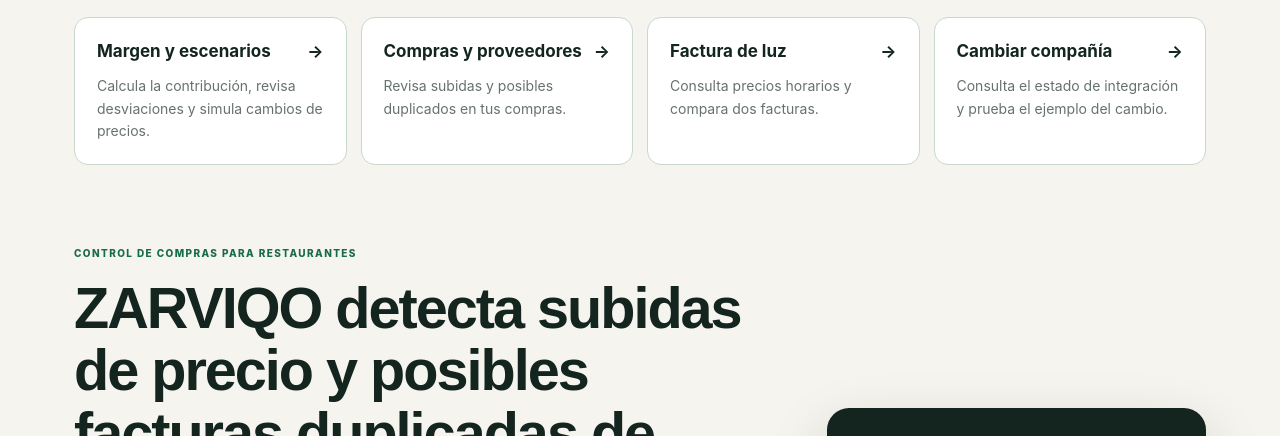
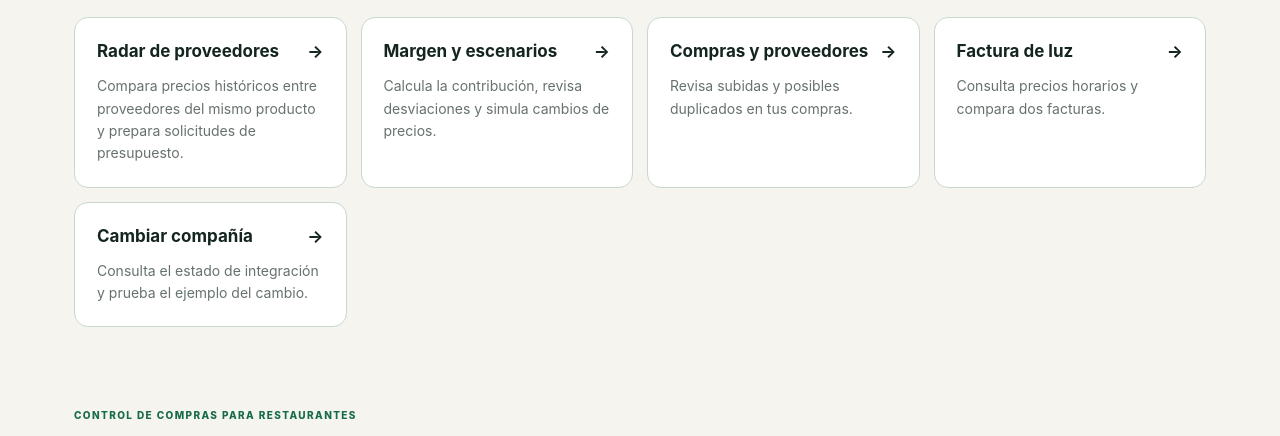
Before and after one commit to jlunasaiz-hue/margen-web, a website: page index.html in a window 1280 px wide. Shown: the part 292-728 px from the top of the page. Drawn offline with Linux system fonts and the light colour scheme.

Commit message:
Feature sourcing radar on ZARVIQO public landing page

```diff
--- a/index.html
+++ b/index.html
@@ -42,7 +42,7 @@
 
     <aside class="connectivity-strip" aria-label="Conexión"><span id="offlineStatusText" role="status" aria-live="polite">Preparando acceso sin conexión…</span><div><button type="button" id="offlineUpdateButton" hidden>Actualizar versión</button><button type="button" id="offlineInstallButton">Instalar ZARVIQO</button></div></aside>
     <main id="contenido">
-      <section class="tool-launcher" aria-labelledby="toolsTitle"><span class="kicker">ENTRA EN TU PANEL</span><h2 id="toolsTitle">¿Qué quieres revisar?</h2><div class="tool-grid"><a href="./app.html?view=margin"><strong>Margen y escenarios <span aria-hidden="true">→</span></strong><span>Calcula la contribución, revisa desviaciones y simula cambios de precios.</span></a><a href="./app.html"><strong>Compras y proveedores <span aria-hidden="true">→</span></strong><span>Revisa subidas y posibles duplicados en tus compras.</span></a><a href="./app.html?view=electricity"><strong>Factura de luz <span aria-hidden="true">→</span></strong><span>Consulta precios horarios y compara dos facturas.</span></a><a href="./app.html?view=switch"><strong>Cambiar compañía <span aria-hidden="true">→</span></strong><span>Consulta el estado de integración y prueba el ejemplo del cambio.</span></a></div></section>
+      <section class="tool-launcher" aria-labelledby="toolsTitle"><span class="kicker">ENTRA EN TU PANEL</span><h2 id="toolsTitle">¿Qué quieres revisar?</h2><div class="tool-grid"><a href="./app.html?view=sourcing"><strong>Radar de proveedores <span aria-hidden="true">→</span></strong><span>Compara precios históricos entre proveedores del mismo producto y prepara solicitudes de presupuesto.</span></a><a href="./app.html?view=margin"><strong>Margen y escenarios <span aria-hidden="true">→</span></strong><span>Calcula la contribución, revisa desviaciones y simula cambios de precios.</span></a><a href="./app.html"><strong>Compras y proveedores <span aria-hidden="true">→</span></strong><span>Revisa subidas y posibles duplicados en tus compras.</span></a><a href="./app.html?view=electricity"><strong>Factura de luz <span aria-hidden="true">→</span></strong><span>Consulta precios horarios y compara dos facturas.</span></a><a href="./app.html?view=switch"><strong>Cambiar compañía <span aria-hidden="true">→</span></strong><span>Consulta el estado de integración y prueba el ejemplo del cambio.</span></a></div></section>
       <section class="hero">
         <div class="hero-copy">
           <span class="kicker">CONTROL DE COMPRAS PARA RESTAURANTES</span>
```
